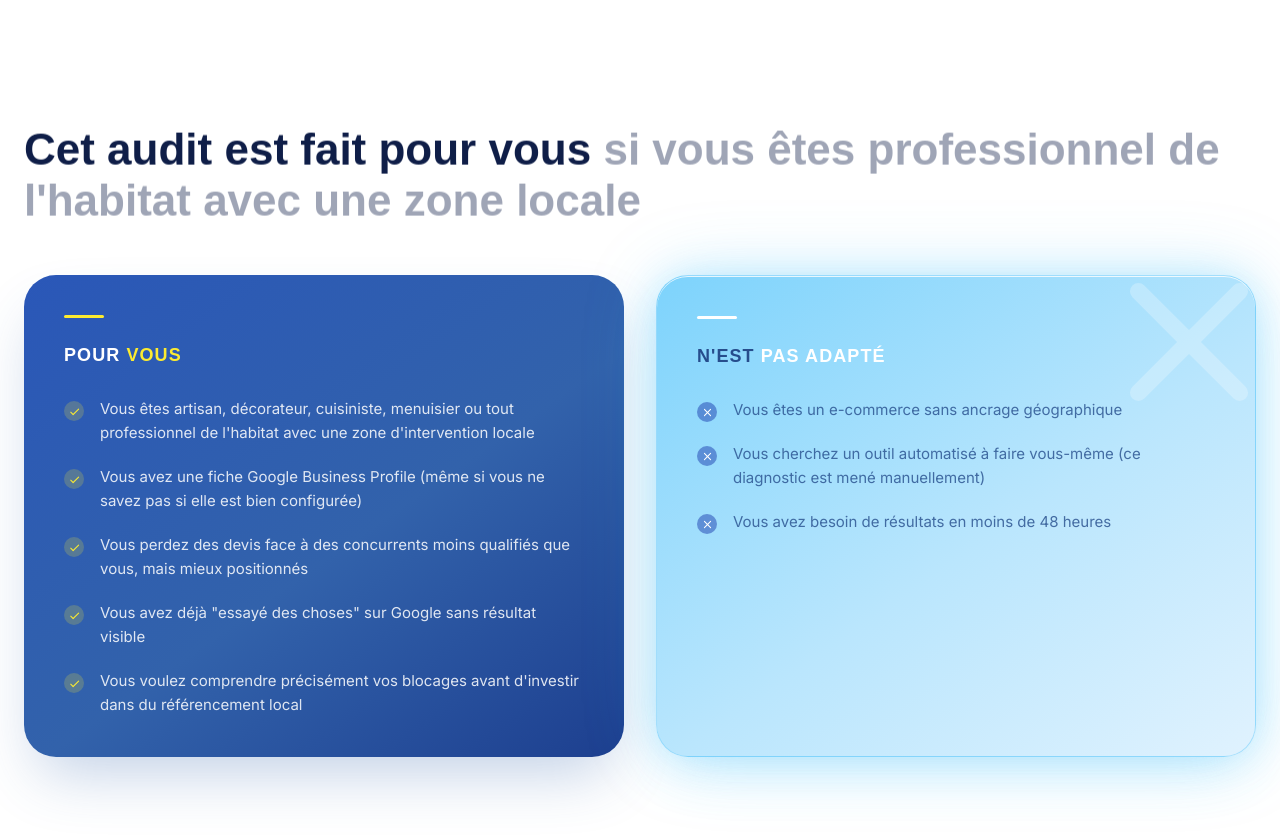
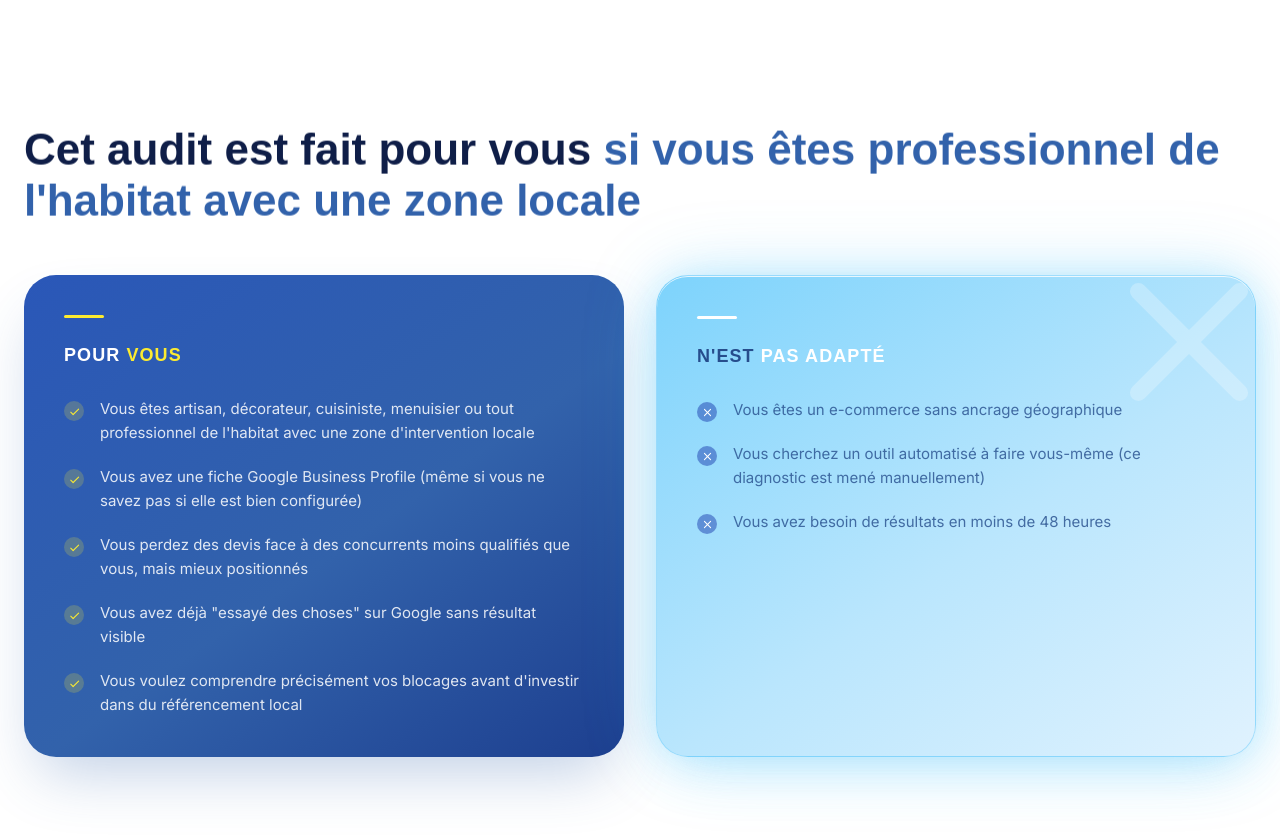
Before and after one commit to giga8383/laeti-seo, a Next.js app: page /audit-seo-local in a window 1280 px wide. Shown: the part 3700-4537 px from the top of the page. Built offline with nearby package versions, Linux system fonts and the light colour scheme; no server answers; a web font is replaced by a local one.

Commit message:
style: H2 'Pour qui' two-tone blue on white background

```diff
--- a/src/app/audit-seo-local/page.tsx
+++ b/src/app/audit-seo-local/page.tsx
@@ -580,7 +580,7 @@ export default function AuditSEOLocalPage() {
                 style={{ fontFamily: 'Satoshi, sans-serif', fontWeight: 700, fontSize: 'clamp(28px, 3.5vw, 44px)', lineHeight: '1.15', color: '#0f1e48' }}
               >
                 Cet audit est fait pour vous{' '}
-                <span style={{ color: 'rgba(15,30,72,0.40)' }}>si vous êtes professionnel de l&apos;habitat avec une zone locale</span>
+                <span style={{ color: '#3262ab' }}>si vous êtes professionnel de l&apos;habitat avec une zone locale</span>
               </h2>
             </ScrollReveal>
             <div className="grid grid-cols-1 gap-8 md:grid-cols-2">
```
